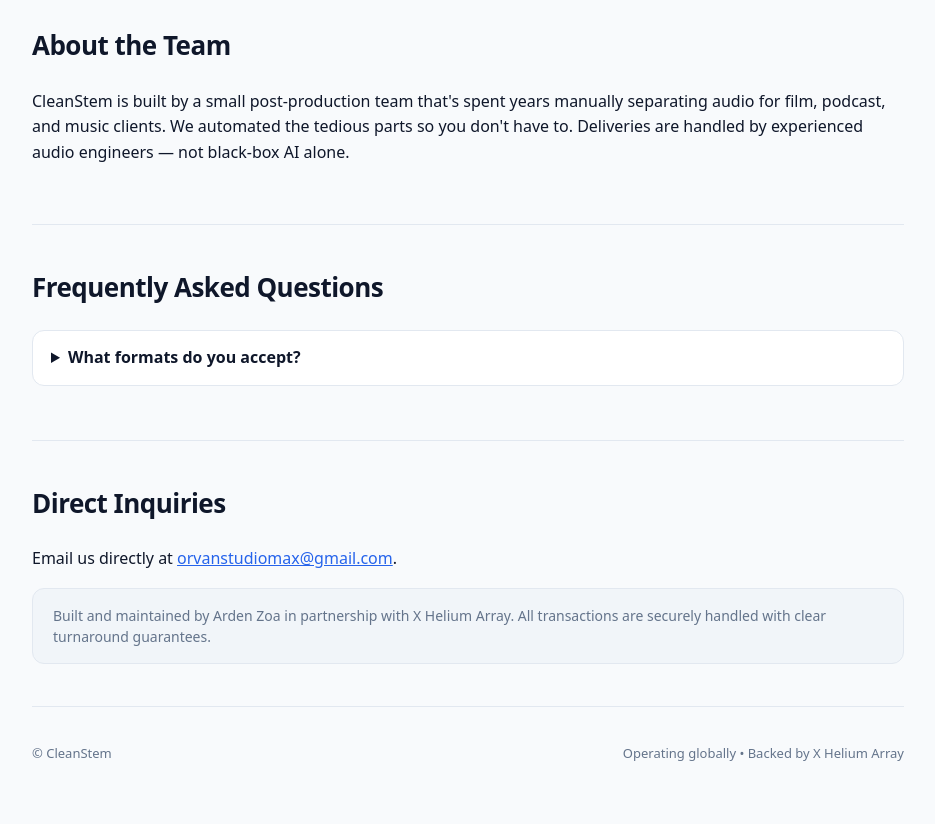
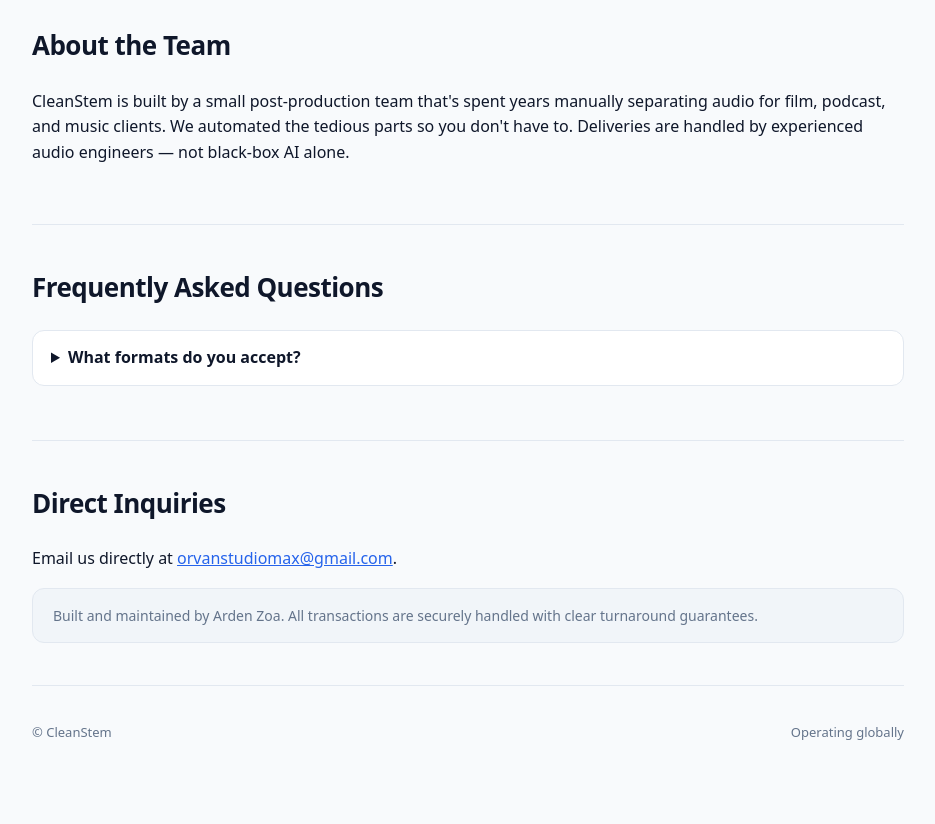
Before and after one commit to orvanstudio/arden-site, a plain HTML site: page cleanstem/index.html in a window 1280 px wide. Shown: the part 1239-2063 px from the top of the page, without its empty margins (172-1107 px from the left). After the commit the page ends 2042 px from the top, so only its background shows below. Drawn offline with Linux system fonts and the light colour scheme.

Commit message:
Arden automated deployment: cleanstem (2026-11-14T09:15:03Z)

```diff
--- a/cleanstem/index.html
+++ b/cleanstem/index.html
@@ -78,12 +78,12 @@ a{color:var(--accent)}
   <section id="contact">
     <h2>Direct Inquiries</h2>
     <p>Email us directly at <a href="mailto:orvanstudiomax@gmail.com">orvanstudiomax@gmail.com</a>.</p>
-    <div class="note">Built and maintained by Arden Zoa in partnership with X Helium Array. All transactions are securely handled with clear turnaround guarantees.</div>
+    <div class="note">Built and maintained by Arden Zoa. All transactions are securely handled with clear turnaround guarantees.</div>
   </section>
 
   <footer>
     <div>© CleanStem</div>
-    <div>Operating globally • Backed by X Helium Array</div>
+    <div>Operating globally</div>
   </footer>
 </div>
 </body>
```
